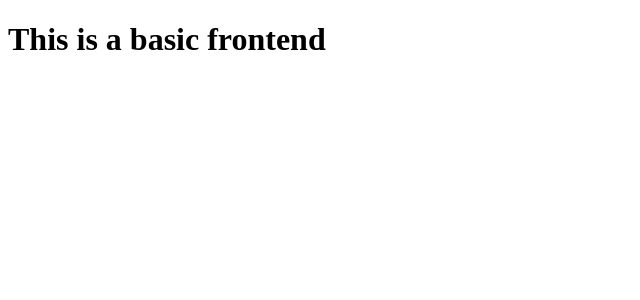
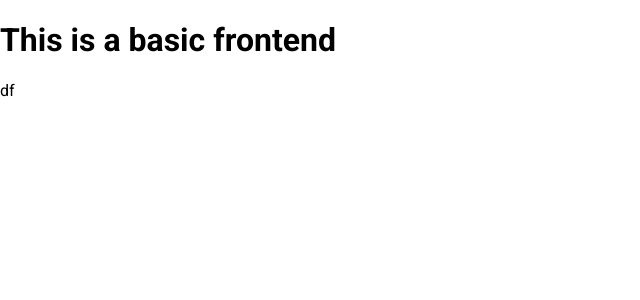
Before and after one commit to kpagacz/wiki-on-fire, a Vue app in the folder frontend/: page / in a window 1280 px wide. Shown: the top 300 px of the page, without its empty margins (0-640 px from the left). Built offline with nearby package versions, Linux system fonts and the light colour scheme.

Commit message:
[22_common_styles]
[add] Install less, less-loader, css-loader
[add] Create common styles less file
[add] Roboto font in index.html and used in App

```diff
--- a/frontend/package.json
+++ b/frontend/package.json
@@ -19,7 +19,10 @@
     "@vue/cli-service": "~4.5.0",
     "@vue/compiler-sfc": "^3.0.0",
     "babel-eslint": "^10.1.0",
+    "css-loader": "^6.5.0",
     "eslint": "^6.7.2",
-    "eslint-plugin-vue": "^7.0.0"
+    "eslint-plugin-vue": "^7.0.0",
+    "less": "^4.1.2",
+    "less-loader": "5.0.0"
   }
 }
--- a/frontend/public/index.html
+++ b/frontend/public/index.html
@@ -5,6 +5,9 @@
     <meta http-equiv="X-UA-Compatible" content="IE=edge">
     <meta name="viewport" content="width=device-width,initial-scale=1.0">
     <link rel="icon" href="<%= BASE_URL %>favicon.ico">
+    <link rel="preconnect" href="https://fonts.googleapis.com">
+    <link rel="preconnect" href="https://fonts.gstatic.com" crossorigin>
+    <link href="https://fonts.googleapis.com/css2?family=Roboto:wght@300;400;500;700&display=swap" rel="stylesheet">
     <title>Wiki On Fire</title>
   </head>
   <body>
--- a/frontend/src/App.vue
+++ b/frontend/src/App.vue
@@ -1,6 +1,7 @@
 <template>
   <main>
     <router-view msg="This is a basic frontend"></router-view>
+    df
   </main>
 </template>
 
@@ -10,3 +11,15 @@ export default {
   name: "App",
 };
 </script>
+
+<style lang="less">
+body {
+  margin: 0;
+  box-sizing: border-box;
+
+  main {
+    font-family: Roboto;
+  }
+}
+
+</style>
```
Also changed, not shown: frontend/src/components/common.less (added, +19 -0 lines), 1 other file (tests, documents, lock files or other folders).
